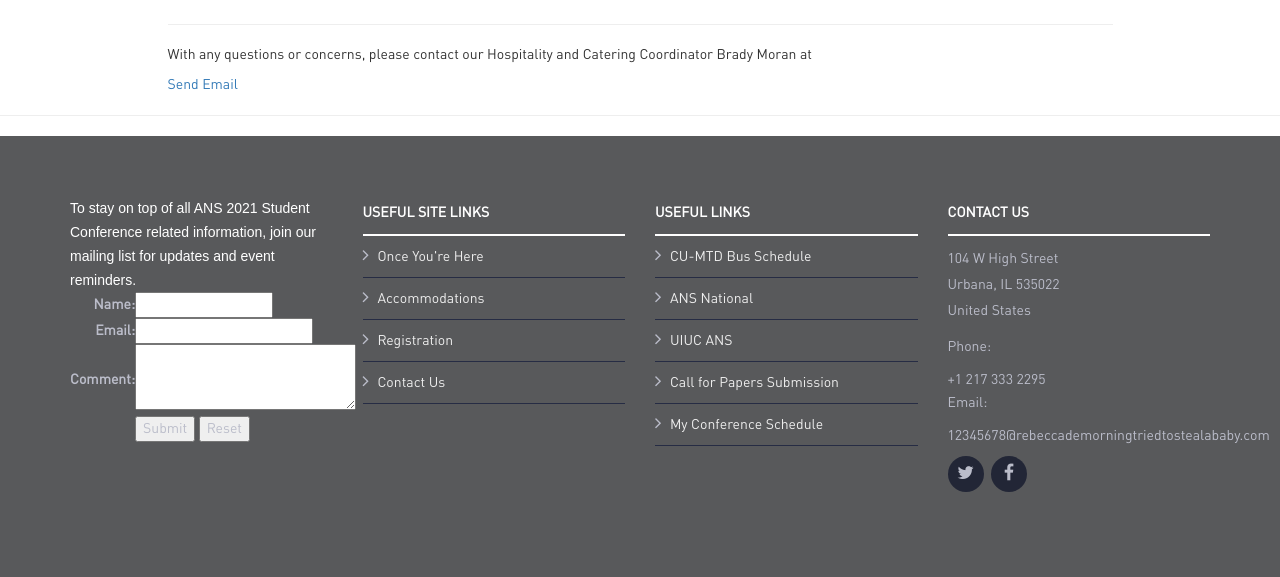
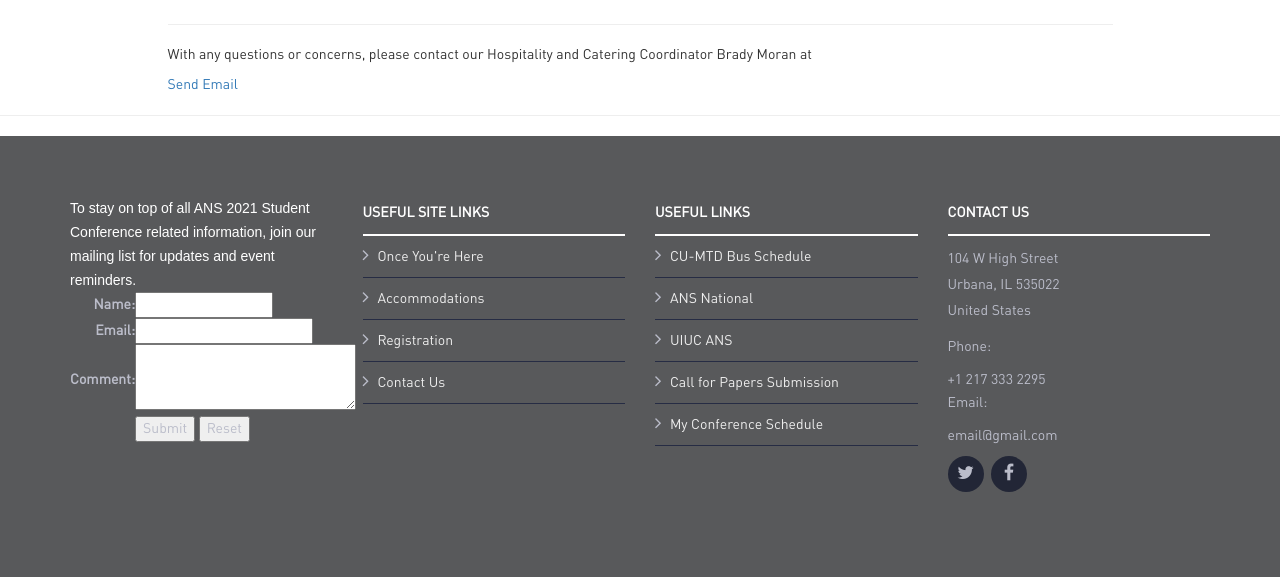
Before and after one commit to nsryan2/conference-build-here, a Jekyll site: the page built from accommodations.html, in a window 1280 px wide. Shown: the part 1533-2110 px from the top of the page. Built offline with Jekyll 4.4.1, drawn with Linux system fonts in a browser that asks for light colours; nearby versions of some CDN libraries.

Commit message:
update example email

```diff
--- a/_includes/footer.html
+++ b/_includes/footer.html
@@ -74,7 +74,7 @@
               Urbana, IL 535022<br>
               United States <br>
               <p>Phone:</p> +1 217 333 2295<br>
-              <p>Email:</p> 12345678@rebeccademorningtriedtostealababy.com<br>
+              <p>Email:</p> email@gmail.com<br>
             </p>
 
             <div class="social-links">
```
Also changed, not shown: Gemfile.lock (added).
